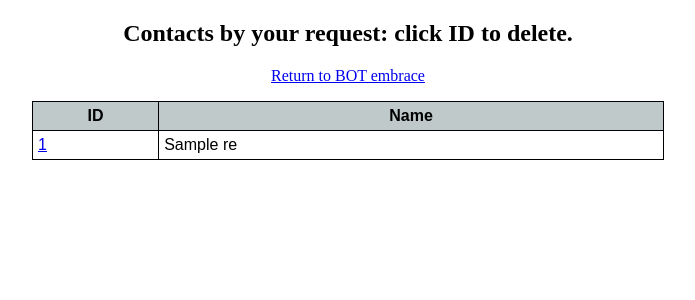
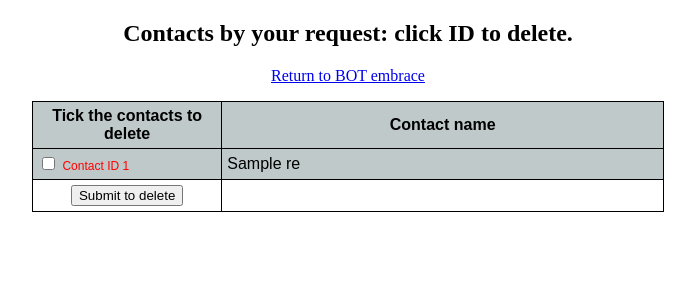
Before and after one commit to anna-khodyka/draft-project-2, a Flask app: template bot/templates/contact/contact_to_delete.html in a window 1280 px wide. Shown: the top 300 px of the page, without its empty margins (292-987 px from the left). Run offline with Flask 2, Linux system fonts and the light colour scheme; the visitor is signed in with stand-in values (Sample User, id 1); tables that the repository leaves empty hold one stand-in row (values such as "Sample post"); the template is opened without the code that fills it: most values are stand-ins (such as "Sample title", 1, 10 or a date in 2020).

Commit message:
Add files via upload
1. Fixed bug with date input field for adding and editing contacts: user input doesnt dissapeared when form have been reloaded.
2. Added feature for multi contacts delete

```diff
--- a/bot/templates/contact/contact_to_delete.html
+++ b/bot/templates/contact/contact_to_delete.html
@@ -10,18 +10,31 @@
 
 {% block theader_ %}
     <tr>
-      <th width = 20%>ID</th>
-      <th width = 80%>Name</th>
+      <th width = 30%>Tick the contacts to delete</th>
+      <th width = 70%>Contact name</th>
     </tr>
 {% endblock %}
 
 {% block tbody_ %}
-<form method = "POST">
+<form method = "POST" action="/contact/delete_contacts">
   {%for res in result %}
-     <tr>
-	<td><a href =delete_contact/{{res.contact_id}}>{{res.contact_id}}</a></td>
-       	<td>{{res.name}}</td>
+  	<td align = "left"><input type="checkbox"
+               name="Delete"
+               value={{ res.contact_id }}
+               id = "{{ res.contact_id }}">
+               <label for="{{ res.contact_id }}" style="color:red;">Contact ID {{ res.contact_id }}</label>
+    </td>
+       	<td align = "left">{{res.name}}</td>
      </tr>
+
   {%endfor%}
+    <tr>
+        <td>
+             <div align="center"> <input type="submit" name="Submit to delete" value="Submit to delete"></div>
+        </td>
+        <td>
+
+        </td>
+    </tr>
   </form>
 {% endblock%}
--- a/bot/templates/contact/edit_contact.html
+++ b/bot/templates/contact/edit_contact.html
@@ -44,7 +44,10 @@
             <div>Birthday</div>
         </td>
         <td align="left">
-            <div><input type="date" name="Birthday"  size="20" value = '{{form_dict['Birthday']['value']}}'></div>
+            <div><input type="date" name="Birthday"  size="20"
+                          {% if form_dict['Birthday']['value'] %}
+                                value = {{form_dict['Birthday']['value'].strftime('%Y-%m-%d')}}></div>
+                          {% endif %}</div>
             <div style="color:red;">{{form_dict['Birthday']['error_message']}}</div>
          </td>
       </tr>
```
Also changed, not shown: bot/templates/contact/add_contact.html (+16 -13 lines).
